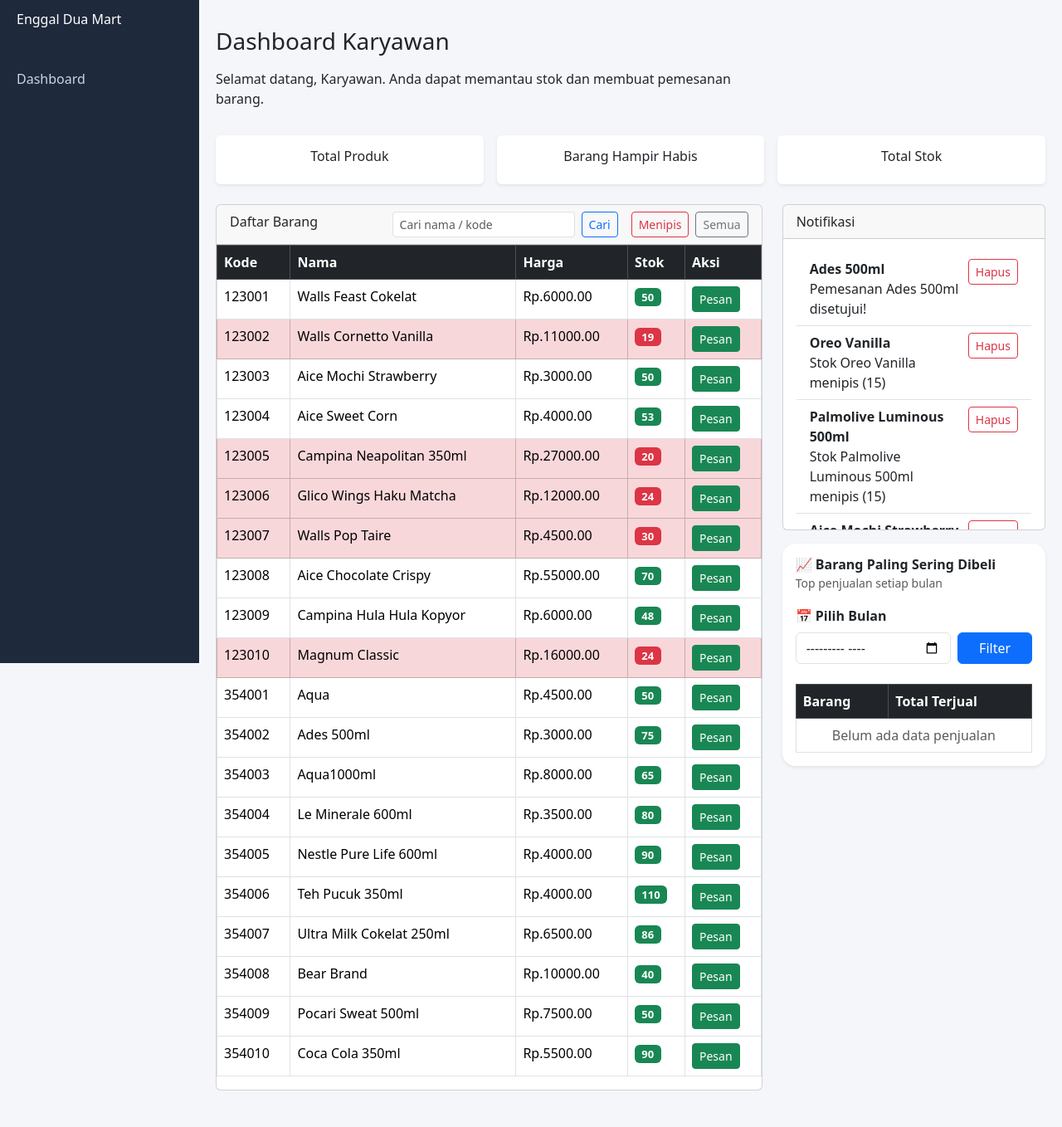
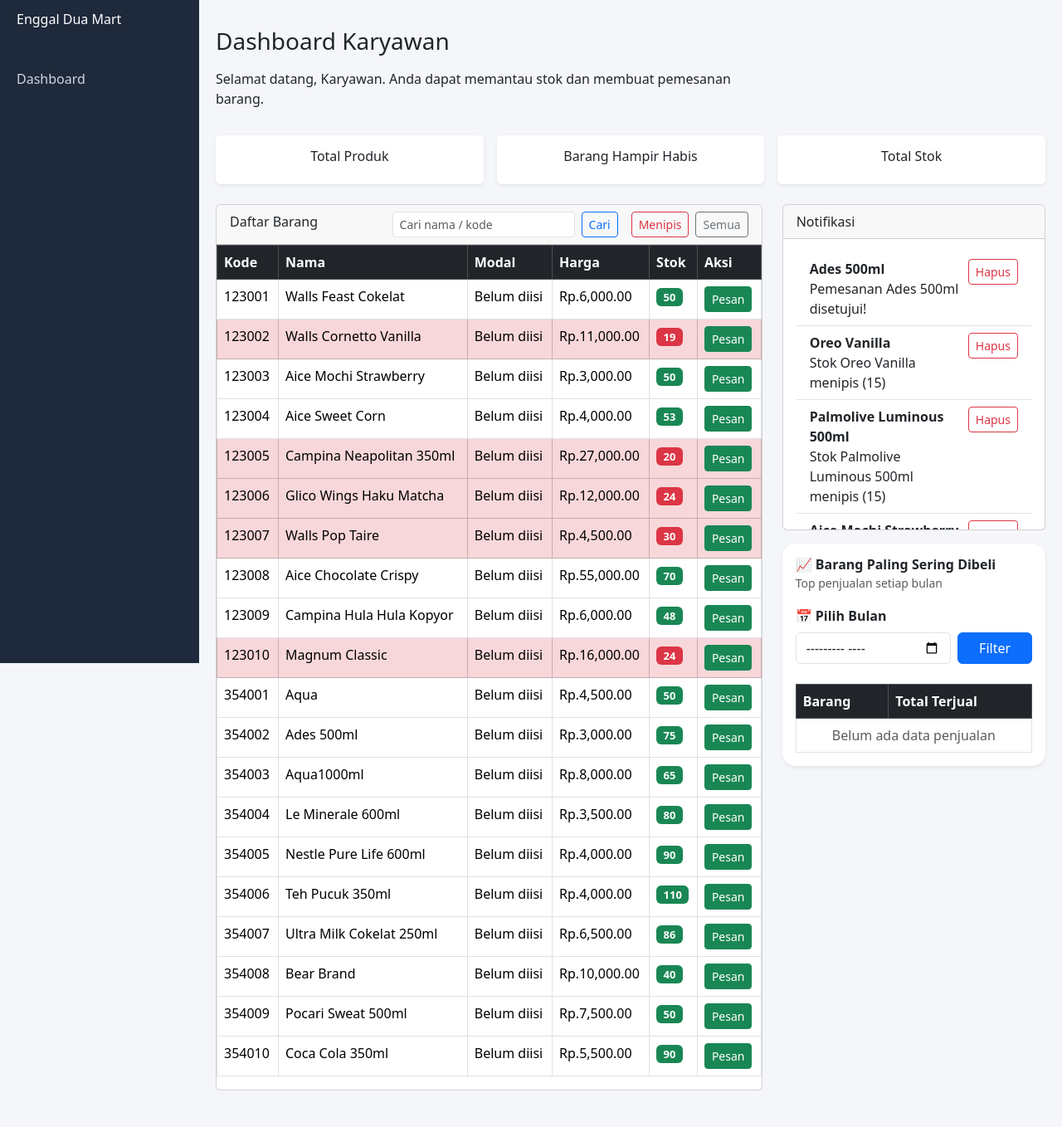
Before and after one commit to Raffie-ma/restock, a Django app: template enggalduamart/inventory/templates/dashboard_karyawan.html in a window 1280 px wide. Shown: the part 57-1415 px from the top of the page at 83% size. Run offline with Django 5.2, Linux system fonts and the light colour scheme; the template is opened without the code that fills it: values that come from a table or form of the project are taken from there, others are empty; data comes from the database, SQL or seed files in the repository.

Commit message:
update
revisi

```diff
--- a/enggalduamart/inventory/forms.py
+++ b/enggalduamart/inventory/forms.py
@@ -40,6 +40,7 @@ class BarangForm(forms.ModelForm):
         fields = [
             'nama_barang',
             'stock',
+            'modal',
             'harga',
         ]
 
@@ -49,6 +50,10 @@ class BarangForm(forms.ModelForm):
                 'class': 'form-control'
             }),
 
+            'modal': forms.NumberInput(attrs={
+                'class':'form-control',
+                'min':0
+            }),
 
             'stock': forms.NumberInput(attrs={
                 'class': 'form-control',
--- a/enggalduamart/inventory/models.py
+++ b/enggalduamart/inventory/models.py
@@ -30,6 +30,7 @@ class Barang(models.Model):
     stock = models.IntegerField()
     harga = models.DecimalField(max_digits=12, decimal_places=2)
     batas_minimal = models.IntegerField(default=15)
+    modal = models.DecimalField(max_digits=12,decimal_places=2,null=True,blank=True)
 
     def __str__(self):
         return self.nama_barang
@@ -39,64 +40,45 @@ class Barang(models.Model):
         return self.stock <= self.batas_minimal
 
     def generate_kode_barang(self):
-
         if not self.kategori_id:
             raise ValueError("Kategori belum dipilih")
-
         prefix = self.kategori.kode_awal
 
-        barang_terakhir = Barang.objects.filter(
-            kode_barang__startswith=prefix
-        ).order_by('-kode_barang').first()
-
+        barang_terakhir = Barang.objects.filter(kode_barang__startswith=prefix).order_by('-kode_barang').first()
         if barang_terakhir:
-
             nomor_terakhir = str(
                 barang_terakhir.kode_barang
             )[len(prefix):]
 
             nomor_baru = int(nomor_terakhir) + 1
-
         else:
             nomor_baru = 1
-
         kode = int(f"{prefix}{nomor_baru:03d}")
-
         return kode
 
     def save(self, *args, **kwargs):
         if not self.kode_barang:
             if not self.kategori_id:
                 raise ValueError("Kategori belum dipilih")
-
             self.kode_barang = self.generate_kode_barang()
 
         is_new = self._state.adding
-
         if not is_new:
-
             try:
                 barang_lama = Barang.objects.get(pk=self.pk)
-
                 if (
                     barang_lama.stock > barang_lama.batas_minimal
                     and self.stock <= self.batas_minimal
                 ):
                     self.cek_dan_buat_notifikasi()
-
             except Barang.DoesNotExist:
                 pass
-
         super().save(*args, **kwargs)
 
     def cek_dan_buat_notifikasi(self):
-
         if self.is_low_stock:
-
             users = User.objects.all()
-
             for user in users:
-
                 Notifikasi.objects.get_or_create(
                     user=user,
                     barang=self,
@@ -120,7 +102,6 @@ class Pemesanan(models.Model):
     jumlah_datang = models.IntegerField(null=True, blank=True)
     jumlah_rusak = models.IntegerField(null=True, blank=True, default=0)
     keterangan = models.TextField(null=True, blank=True)
-
 
     def __str__(self):
         return f"Pesan {self.barang.nama_barang} x {self.jumlah}"
@@ -168,17 +149,13 @@ class Retur(models.Model):
 
     barang = models.ForeignKey(Barang, on_delete=models.CASCADE)
     user = models.ForeignKey(User, on_delete=models.CASCADE)
-
     jumlah = models.PositiveIntegerField()
     alasan = models.CharField(max_length=20, choices=ALASAN_CHOICES)
     keterangan = models.TextField(blank=True, null=True)
-
     tanggal_retur = models.DateTimeField(auto_now_add=True)
     status = models.CharField(max_length=20, choices=STATUS_CHOICES, default='menunggu')
 
-
     def save(self, *args, **kwargs):
-
         if self.pk:
             retur_lama = Retur.objects.get(pk=self.pk)
 
@@ -186,7 +163,6 @@ class Retur(models.Model):
                 retur_lama.status != 'disetujui'
                 and self.status == 'disetujui'
             ):
-
                 self.barang.stock -= self.jumlah
                 self.barang.save()
 
--- a/enggalduamart/inventory/templates/barang_create.html
+++ b/enggalduamart/inventory/templates/barang_create.html
@@ -75,6 +75,12 @@
         <label class="form-label">Stock</label>
         {{ form.stock }}
       </div>
+
+      <div class="mb-3">
+        <label class="form-label">Modal</label>
+        {{ form.modal }}
+      </div>
+
       <div class="mb-3">
         <label class="form-label">Harga</label>
         {{ form.harga }}
--- a/enggalduamart/inventory/templates/dashboard_admin.html
+++ b/enggalduamart/inventory/templates/dashboard_admin.html
@@ -63,6 +63,7 @@
                             <th>Kode</th>
                             <th>Nama</th>
                             <th>Stok</th>
+                            <th>modal</th>
                             <th>Harga</th>
                         </tr>
                     </thead>
@@ -73,6 +74,11 @@
                             <td class="fw-semibold">{{ b.kode_barang }}</td>
                             <td>{{ b.nama_barang }}</td>
                             <td><span class="badge {% if b.is_low_stock %}bg-danger{% else %}bg-success{% endif %}">{{ b.stock }}</span> </td>
+                            <td>{% if b.modal %}
+                                    Rp{{ b.modal }}
+                                {% else %}
+                                    Belum diisi
+                                {% endif %}</td>
                             <td>Rp {{ b.harga  }}</td>
                         </tr>
                     {% empty %}
--- a/enggalduamart/inventory/templates/dashboard_karyawan.html
+++ b/enggalduamart/inventory/templates/dashboard_karyawan.html
@@ -65,6 +65,7 @@
             <tr>
               <th>Kode</th>
               <th>Nama</th>
+              <th>Modal</th>
               <th>Harga</th>
               <th>Stok</th>
               <th>Aksi</th>
@@ -75,7 +76,12 @@
             <tr class="{% if b.is_low_stock %}table-danger{% endif %}">
               <td>{{ b.kode_barang }}</td>
               <td>{{ b.nama_barang }}</td>
-              <td>Rp.{{ b.harga }}</td>
+              <td>{% if b.modal %}
+                      Rp{{ b.modal|intcomma }}
+                   {% else %}
+                      Belum diisi
+                   {% endif %}</td>
+              <td>Rp.{{ b.harga|intcomma }}</td>
               <td><span class="badge {% if b.is_low_stock %}bg-danger{% else %}bg-success{% endif %}">{{ b.stock }}</span> </td>
               <td>
                 <a href="{% url 'pemesanan_create' b.kode_barang %}"
```
Also changed, not shown: enggalduamart/inventory/templates/laporan_keuangan.html (+10 -1 lines), enggalduamart/inventory/views.py (+16 -9 lines).
